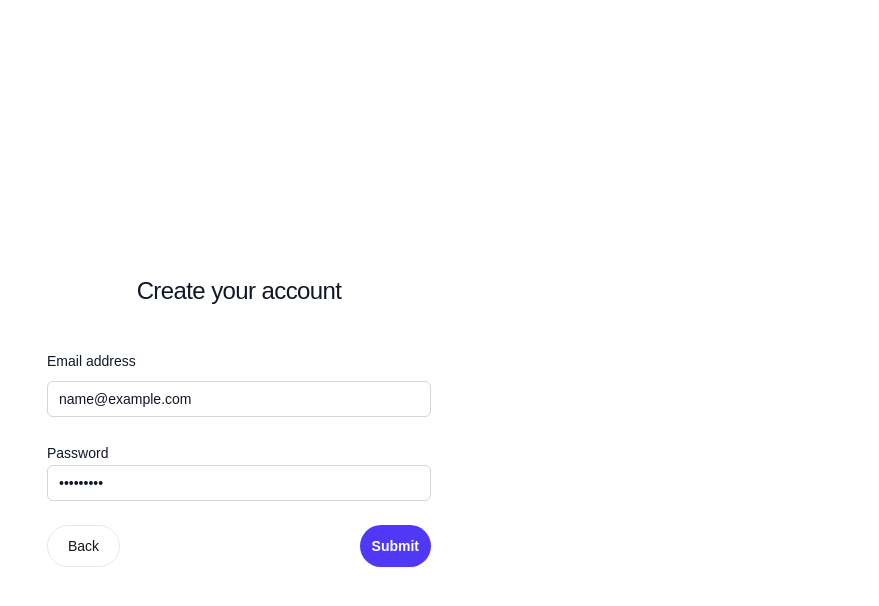
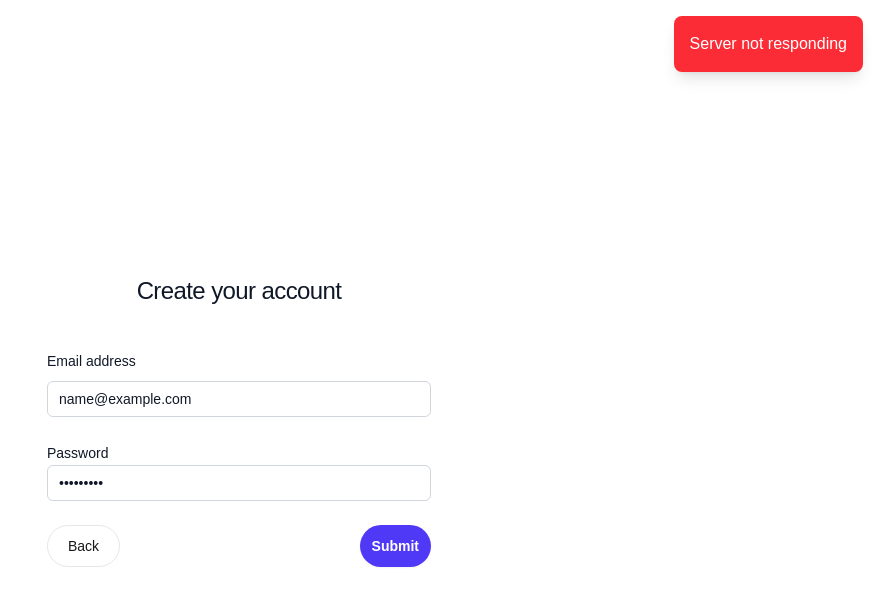
Before and after one commit to nonsense9/fullstack-app-monorepo, a Next.js app in the folder frontend/: page /auth/register in a window 1280 px wide. Both pictures are taken after typing "name@example.com", "Sample123" into the empty fields and a click on the button "Submit". Shown: the top 606 px of the page, without its empty margins (401-1280 px from the left). Built offline with nearby package versions, Linux system fonts and the light colour scheme; no server answers.

Commit message:
add notification logic & styling

```diff
--- a/frontend/app/auth/login/page.tsx
+++ b/frontend/app/auth/login/page.tsx
@@ -12,13 +12,6 @@ export default function Login() {
     handleBlur,
   } = useAuthForm({
     endpoint: 'auth/login',
-    onSuccess: (data) => {
-      console.log('Login successful', data);
-
-    },
-    onError: (error) => {
-      console.error('Login error', error);
-    }
   });
 
   return (
@@ -91,8 +84,8 @@ export default function Login() {
             </Link>
             <button
               type="submit"
-              disabled={errors.email || errors.password}
-              className={ `${errors.email || errors.password ? 'opacity-50': ''} justify-center rounded-full bg-indigo-600 px-3 py-1.5 text-sm/6 font-semibold text-white shadow-xs hover:bg-indigo-500 focus-visible:outline-2 focus-visible:outline-offset-2 focus-visible:outline-indigo-600` }
+              disabled={ errors.email || errors.password }
+              className={ `${ errors.email || errors.password ? 'opacity-50' : '' } justify-center rounded-full bg-indigo-600 px-3 py-1.5 text-sm/6 font-semibold text-white shadow-xs hover:bg-indigo-500 focus-visible:outline-2 focus-visible:outline-offset-2 focus-visible:outline-indigo-600` }
             >
               Sign in
             </button>
--- a/frontend/app/globals.css
+++ b/frontend/app/globals.css
@@ -55,3 +55,19 @@ img {
 h1, h2, h3, h4, h5, h6 {
   font-weight: normal;
 }
+
+@layer utilities {
+  .animate-enter {
+    animation: enter 0.3s ease-out;
+  }
+  @keyframes enter {
+    from {
+      opacity: 0;
+      transform: translateY(-10px);
+    }
+    to {
+      opacity: 1;
+      transform: translateY(0);
+    }
+  }
+}
--- a/frontend/app/layout.tsx
+++ b/frontend/app/layout.tsx
@@ -1,6 +1,7 @@
-import type { Metadata }     from "next";
+import type { Metadata } from "next";
 import { Geist, Geist_Mono } from "next/font/google";
 import './globals.css'
+import { NotificationProvider } from "@/context/NotificationContext";
 
 const geistSans = Geist({
   variable: "--font-geist-sans",
@@ -17,14 +18,15 @@ export const metadata: Metadata = {
   description: "Generated by create next app",
 };
 
-export default function  RootLayout({ children }: Readonly<{
+export default function RootLayout({ children }: Readonly<{
   children: React.ReactNode;
 }>) {
-  return (
-    <html lang="en">
-      <body className={ `flex justify-center ${ geistSans.variable } ${ geistMono.variable } antialiased h-screen` }>
-        { children }
-      </body>
+  return (<html lang="en">
+    <body className={ `flex justify-center ${ geistSans.variable } ${ geistMono.variable } antialiased h-screen` }>
+    <NotificationProvider>
+      { children }
+    </NotificationProvider>
+    </body>
     </html>
   );
 }
--- /dev/null
+++ b/frontend/context/NotificationContext.tsx
@@ -0,0 +1,41 @@
+"use client"
+import React, { createContext, useContext, useState } from 'react';
+
+interface Notification {
+  id: string
+  message: string
+  type: string
+}
+
+const NotificationContext = createContext({});
+
+export const NotificationProvider = ({ children }) => {
+  const [ notifications, setNotifications ] = useState<Notification[]>([]);
+  const handleNotification = (message, type = 'success') => {
+    const id = Math.random().toString(36).substring(2, 9);
+    setNotifications((prev) => [ ...prev, { id, message, type } ]);
+    setTimeout(() => {
+      setNotifications((prev) => prev.filter((notification) => notification.id !== id));
+    }, 3000);
+  };
+
+  return (
+    <NotificationContext.Provider value={ { handleNotification } }>
+      { children }
+      <div className="fixed top-4 right-4 space-y-2 z-50">
+        { notifications.map((notif) => (
+          <div
+            key={ notif.id }
+            className={ `p-4 rounded-lg shadow-lg text-white ${
+              notif.type === 'success' ? 'bg-green-500' : 'bg-red-500'
+            } animate-enter` }
+          >
+            { notif.message }
+          </div>
+        )) }
+      </div>
+    </NotificationContext.Provider>
+  );
+};
+
+export const useNotification = () => useContext(NotificationContext);
--- a/frontend/hooks/useAuthForm.ts
+++ b/frontend/hooks/useAuthForm.ts
@@ -1,6 +1,7 @@
 import { useState, useEffect, FocusEventHandler } from 'react';
 import { useAuth, User } from "@/hooks/useAuth";
 import { ErrorHandler } from "@/utils/errorHandler";
+import { useNotification } from "@/context/NotificationContext";
 
 
 type ValidationErrors = {
@@ -21,10 +22,10 @@ interface UseAuthFormProps {
 export const useAuthForm = ({
                               endpoint,
                               initialValues = {},
-                              onSuccess,
-                              onError,
                             }: UseAuthFormProps) => {
   const { register, login } = useAuth();
+  const { handleNotification } = useNotification();
+
   const [ formData, setFormData ] = useState<Partial<User>>({
     email: '',
     password: '',
@@ -90,14 +91,12 @@ export const useAuthForm = ({
       if (endpoint === "auth/register") {
         let { status, data } = await register(formData)
         if (status) {
-          alert(`User for email ${ data.email } was created with ID: ${ data.id }`);
-
+          handleNotification(`User for email ${ data.email } was created with ID: ${ data.id }`, 'success');
         }
       } else {
         let { status, data } = await login(formData)
-
         if (status) {
-          alert(`Success on login with user for email ${ data.email } with ID: ${ data.id }`);
+          handleNotification(`Success on login with user for email ${ data.email } with ID: ${ data.id }`, 'success');
         }
       }
       resetForm()
@@ -107,7 +106,7 @@ export const useAuthForm = ({
       });
     } catch (err) {
       const { message } = ErrorHandler.handleApiError(err);
-      alert(message)
+      handleNotification(message, 'error');
     }
   }
 
```
